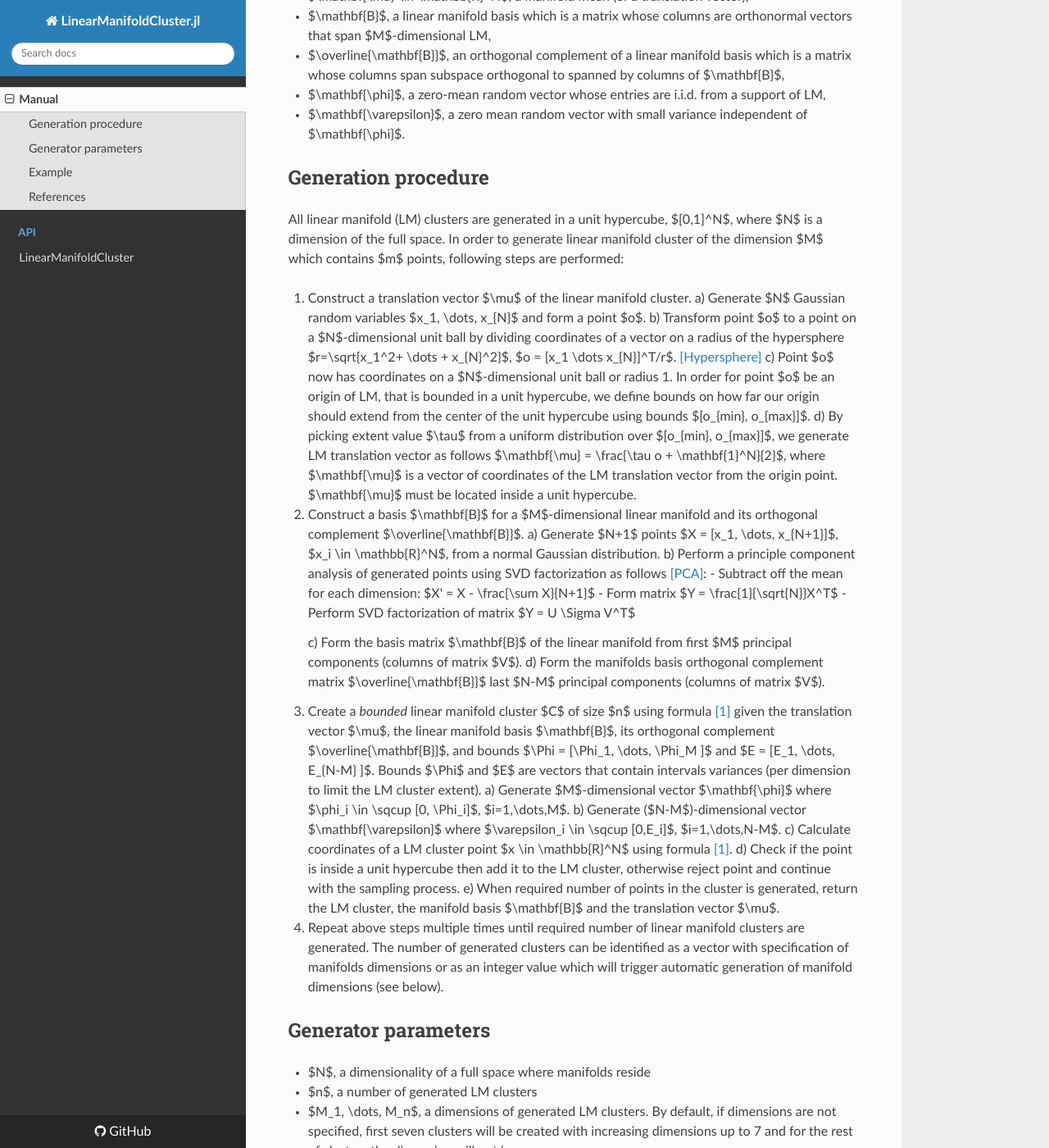
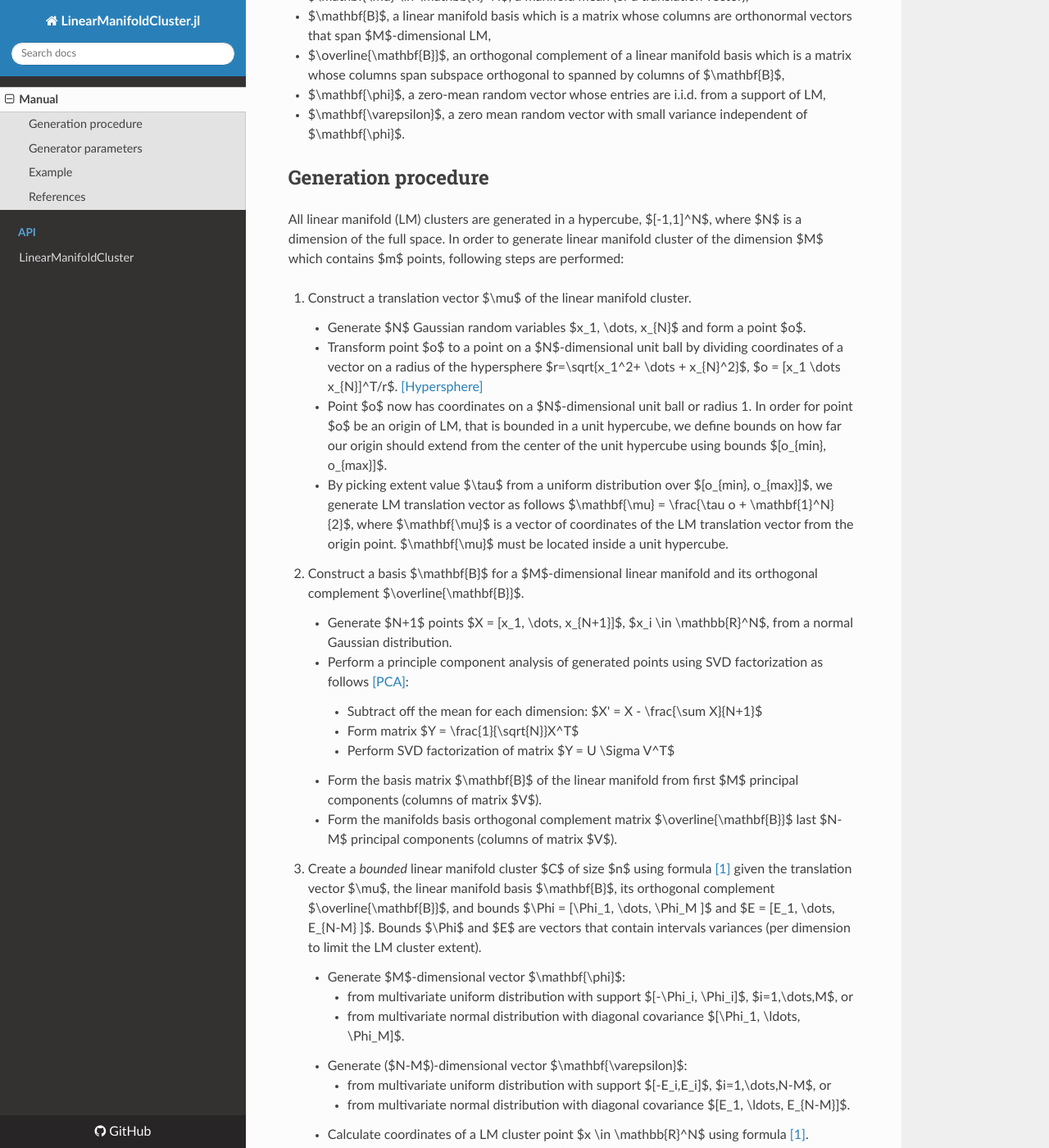
Before and after one commit to wildart/LinearManifoldCluster.jl, an MkDocs documentation site: the page built from docs/index.md, in a window 1280 px wide and 1400 px high, scrolled down 296 px. Shown: the whole window at 82% size. Built offline with MkDocs 1.6.1, drawn with Linux system fonts in a browser that asks for light colours; nearby versions of some CDN libraries; old or Windows-style settings are respelled for this version of MkDocs; some of the changed text lies outside the part shown.

Commit message:
allow normal distibution for cluster generation

```diff
--- a/Project.toml
+++ b/Project.toml
@@ -1,6 +1,6 @@
 name = "LinearManifoldCluster"
 uuid = "bbce7156-959c-439b-994c-a81441c91ab7"
-version = "0.2.1"
+version = "0.2.2"
 
 [deps]
 LinearAlgebra = "37e2e46d-f89d-539d-b4ee-838fcccc9c8e"
--- a/docs/index.md
+++ b/docs/index.md
@@ -14,30 +14,34 @@ where
 
 ## Generation procedure
 
-All linear manifold (LM) clusters are generated in a unit hypercube, $[0,1]^N$, where $N$ is a dimension of the full space. In order to generate linear manifold cluster of the dimension $M$ which contains $m$ points, following steps are performed:
+All linear manifold (LM) clusters are generated in a hypercube, $[-1,1]^N$, where $N$ is a dimension of the full space. In order to generate linear manifold cluster of the dimension $M$ which contains $m$ points, following steps are performed:
 
 1. Construct a translation vector $\mu$ of the linear manifold cluster.
-    a) Generate $N$ Gaussian random variables $x_1, \dots, x_{N}$ and form a point $o$.
-    b) Transform point $o$ to a point on a $N$-dimensional unit ball by dividing coordinates of a vector on a radius of the hypersphere $r=\sqrt{x_1^2+ \dots + x_{N}^2}$, $o = [x_1 \dots  x_{N}]^T/r$. [\[Hypersphere\]][1]
-    c) Point $o$ now has coordinates on a $N$-dimensional unit ball or radius 1. In order for point $o$ be an origin of LM, that is bounded in a unit hypercube, we define bounds on how far our origin should extend from the center of the unit hypercube using bounds $[o_{min}, o_{max}]$.
-    d) By picking extent value $\tau$ from a uniform distribution over $[o_{min}, o_{max}]$, we generate LM translation vector as follows $\mathbf{\mu} = \frac{\tau o + \mathbf{1}^N}{2}$, where $\mathbf{\mu}$ is a vector of coordinates of the LM translation vector from the origin point. $\mathbf{\mu}$ must be located inside a unit hypercube.
+    - Generate $N$ Gaussian random variables $x_1, \dots, x_{N}$ and form a point $o$.
+    - Transform point $o$ to a point on a $N$-dimensional unit ball by dividing coordinates of a vector on a radius of the hypersphere $r=\sqrt{x_1^2+ \dots + x_{N}^2}$, $o = [x_1 \dots  x_{N}]^T/r$. [\[Hypersphere\]][1]
+    - Point $o$ now has coordinates on a $N$-dimensional unit ball or radius 1. In order for point $o$ be an origin of LM, that is bounded in a unit hypercube, we define bounds on how far our origin should extend from the center of the unit hypercube using bounds $[o_{min}, o_{max}]$.
+    - By picking extent value $\tau$ from a uniform distribution over $[o_{min}, o_{max}]$, we generate LM translation vector as follows $\mathbf{\mu} = \frac{\tau o + \mathbf{1}^N}{2}$, where $\mathbf{\mu}$ is a vector of coordinates of the LM translation vector from the origin point. $\mathbf{\mu}$ must be located inside a unit hypercube.
 
 2. Construct a basis $\mathbf{B}$ for a $M$-dimensional linear manifold and its orthogonal complement $\overline{\mathbf{B}}$.
-    a) Generate $N+1$ points $X = \[x_1, \dots, x_{N+1}\]$, $x_i \in \mathbb{R}^N$, from a normal Gaussian distribution.
-    b) Perform a principle component analysis of generated points using SVD factorization as follows [\[PCA\]][2]:
+    - Generate $N+1$ points $X = [x_1, \dots, x_{N+1}]$, $x_i \in \mathbb{R}^N$, from a normal Gaussian distribution.
+    - Perform a principle component analysis of generated points using SVD factorization as follows [\[PCA\]][2]:
         - Subtract off the mean for each dimension: $X' = X - \frac{\sum X}{N+1}$
         - Form matrix $Y = \frac{1}{\sqrt{N}}X^T$
         - Perform SVD factorization of matrix $Y = U \Sigma V^T$
 
-    c) Form the basis matrix $\mathbf{B}$ of the linear manifold from first $M$ principal components (columns of matrix $V$).
-    d) Form the manifolds basis orthogonal complement matrix $\overline{\mathbf{B}}$ last $N-M$ principal components (columns of matrix $V$).
+    - Form the basis matrix $\mathbf{B}$ of the linear manifold from first $M$ principal components (columns of matrix $V$).
+    - Form the manifolds basis orthogonal complement matrix $\overline{\mathbf{B}}$ last $N-M$ principal components (columns of matrix $V$).
 
-3. Create a *bounded* linear manifold cluster $C$ of size $n$ using formula [\[1\]](#lmcm) given the translation vector $\mu$, the linear manifold basis $\mathbf{B}$, its orthogonal complement $\overline{\mathbf{B}}$, and bounds $\Phi = \[\Phi_1, \dots, \Phi_M \]$ and $E  = \[E_1, \dots, E_{N-M} \]$. Bounds $\Phi$ and $E$ are vectors that contain intervals variances (per dimension to limit the LM cluster extent).
-    a) Generate $M$-dimensional vector $\mathbf{\phi}$ where $\phi_i \in \sqcup [0, \Phi_i]$, $i=1,\dots,M$.
-    b) Generate ($N-M$)-dimensional vector $\mathbf{\varepsilon}$ where $\varepsilon_i \in \sqcup [0,E_i]$, $i=1,\dots,N-M$.
-    c) Calculate coordinates of a LM cluster point $x \in \mathbb{R}^N$ using formula [\[1\]](#lmcm).
-    d) Check if the point is inside a unit hypercube then add it to the LM cluster, otherwise reject point and continue with the sampling process.
-    e) When required number of points in the cluster is generated, return the LM cluster, the manifold basis $\mathbf{B}$ and the translation vector $\mu$.
+3. Create a *bounded* linear manifold cluster $C$ of size $n$ using formula [\[1\]](#lmcm) given the translation vector $\mu$, the linear manifold basis $\mathbf{B}$, its orthogonal complement $\overline{\mathbf{B}}$, and bounds $\Phi = [\Phi_1, \dots, \Phi_M ]$ and $E  = [E_1, \dots, E_{N-M} ]$. Bounds $\Phi$ and $E$ are vectors that contain intervals variances (per dimension to limit the LM cluster extent).
+    - Generate $M$-dimensional vector $\mathbf{\phi}$:
+        - from multivariate uniform distribution with support $[-\Phi_i, \Phi_i]$, $i=1,\dots,M$, or
+        - from multivariate normal distribution with diagonal covariance $[\Phi_1, \ldots, \Phi_M]$.
+    - Generate ($N-M$)-dimensional vector $\mathbf{\varepsilon}$:
+        - from multivariate uniform distribution with support $[-E_i,E_i]$, $i=1,\dots,N-M$, or
+        - from multivariate normal distribution with diagonal covariance $[E_1, \ldots, E_{N-M}]$.
+    - Calculate coordinates of a LM cluster point $x \in \mathbb{R}^N$ using formula [\[1\]](#lmcm).
+    - Check if the point is inside a hypercube, $x \in [-1,1]^N$, then add it to the LM cluster, otherwise reject point and continue with the sampling process.
+    - When required number of points in the cluster is generated, return the LM cluster, the manifold basis $\mathbf{B}$ and the translation vector $\mu$.
 
 4. Repeat above steps multiple times until required number of linear manifold clusters are generated. The number of generated clusters can be identified as a vector with specification of manifolds dimensions or as an integer value which will trigger automatic generation of manifold dimensions (see below).
 
@@ -46,7 +50,7 @@ All linear manifold (LM) clusters are generated in a unit hypercube, $[0,1]^N$,
 - $n$, a number of generated LM clusters
 - $M_1, \dots, M_n$, a dimensions of generated LM clusters. By default, if dimensions are not specified, first seven clusters will be created with increasing dimensions up to 7 and for the rest of clusters the dimension will not increase.
 - $m_1, \dots, m_n$, a number of points per generated LM clusters. By default, all clusters have 1000 points.
-- $\tau = \[o_{min}, o_{max}\]$, bounds for a LM cluster origin (translation vector) point generation, default values [0.25, 0.75]
+- $\tau = [o_{min}, o_{max}]$, bounds for a LM cluster origin (translation vector) point generation, default values [0.25, 0.75]
 - $\Phi$, ranges for a manifold point distribution (if scalar then the same range is used to generate all LM clusters)
 - *E*, ranges for a distribution of an orthogonal compliment extent of manifold points (if scalar than same range is used to generate all LM clusters)
 
```
Also changed, not shown: 1 other file.
